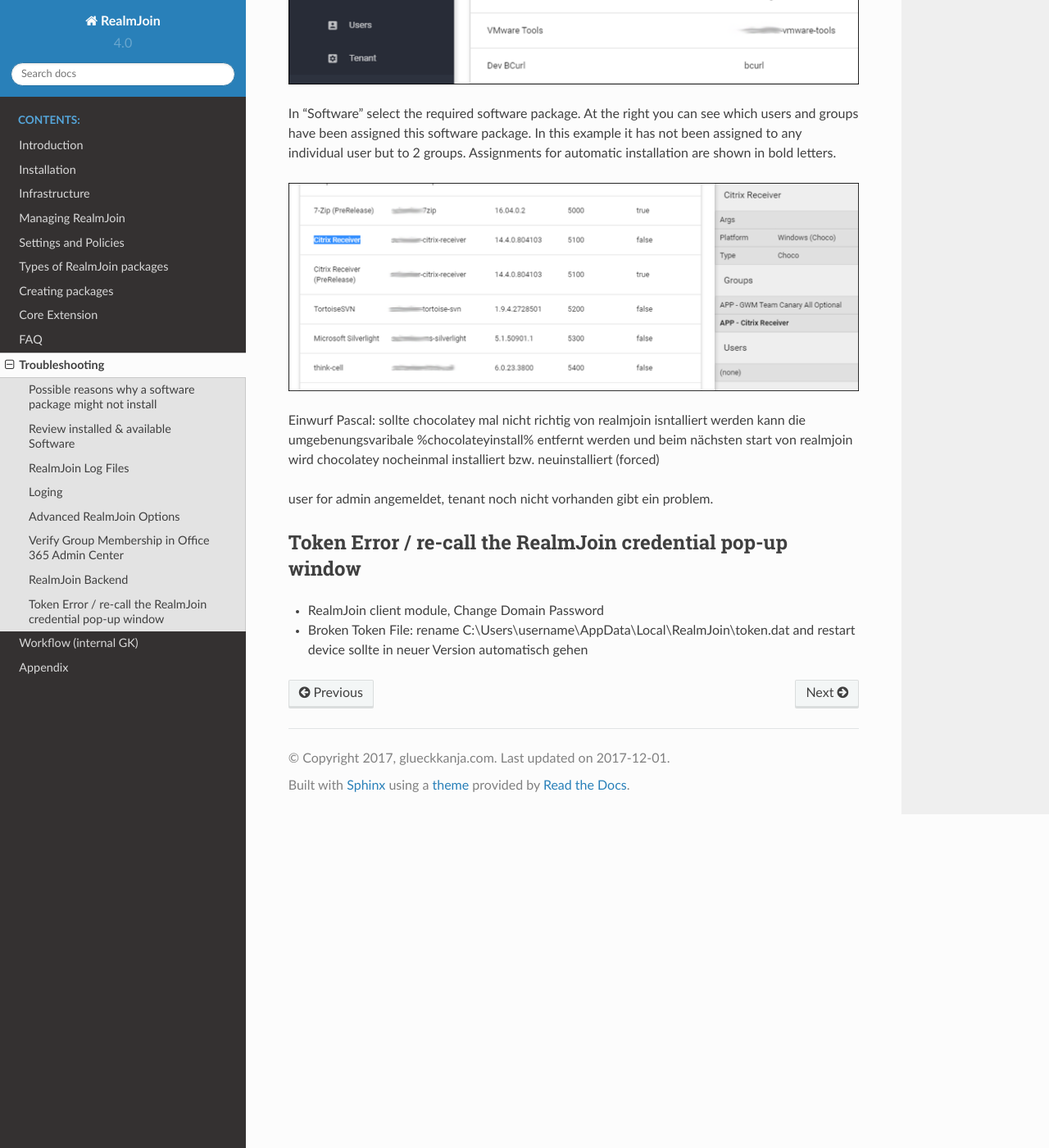
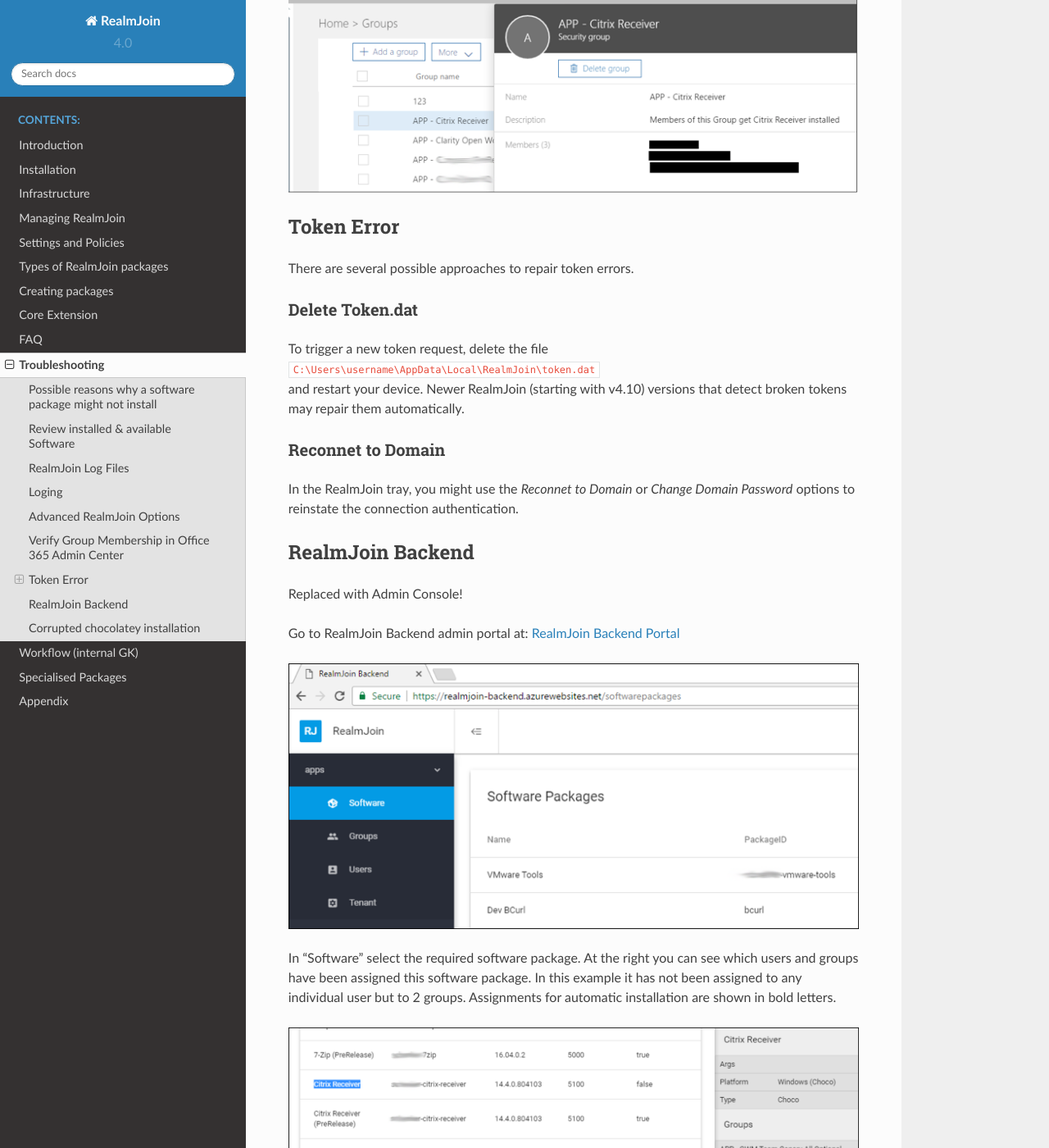
Before and after one commit to bb-froggy/realmjoin-docs, a Sphinx documentation site: the page built from docs/troubleshooting.md, in a window 1280 px wide and 1400 px high, scrolled down 7840 px. Shown: the whole window at 82% size. Built offline with Sphinx 7.4.7 and the Read the Docs theme 2.0.0, drawn with Linux system fonts in a browser that asks for light colours; some of the changed text lies outside the part shown.

```diff
--- a/docs/index.rst
+++ b/docs/index.rst
@@ -28,6 +28,7 @@
    faq
    troubleshooting
    packaging-workflow
+   specialised-packages
    appendix
 
 Indices and tables
--- a/docs/troubleshooting.md
+++ b/docs/troubleshooting.md
@@ -67,6 +67,8 @@
 
 ![Log](./media/rj-msi-log.png)
 
+Alternatively the logs can be automatically collected and save to the current users desktop via the debug window (see section below).
+
 ## Advanced RealmJoin Options
 
 Hold “control” & “shift” keys and klick RealmJoin Tray icon. Select “Show Debug Window”.
@@ -93,6 +95,10 @@
 
 ![Advanced](./media/rjx-debug-menu-six.png)
 
+You can collect the RealmJoin logfiles automatically.
+
+![Advanced](./media/rjx-debug-menu-seven.png)
+
 ## Verify Group Membership in Office 365 Admin Center
 
 You need to know the Software Distribution Group to which the software should be deployed.
@@ -105,8 +111,18 @@
 
 ![O365 Portal](./media/o365-portal-two.png)
 
+## Token Error
+There are several possible approaches to repair token errors.
+### Delete Token.dat
+To trigger a new token request, delete the file
+``C:\Users\username\AppData\Local\RealmJoin\token.dat``
+and restart your device. Newer RealmJoin (starting with v4.10) versions that detect broken tokens may repair them automatically.
+
+### Reconnet to Domain
+
+In the RealmJoin tray, you might use the *Reconnet to Domain* or *Change Domain Password* options to reinstate the connection authentication.
 ## RealmJoin Backend
-Replace with Admin Console!
+Replaced with Admin Console!
 
 Go to RealmJoin Backend admin portal at: [RealmJoin Backend Portal](https://realmjoin-backend.azurewebsites.net)
 
@@ -118,16 +134,6 @@
 
 ![RealmJoin Portal](./media/rjserver-two.png)
 
-
-Einwurf Pascal: sollte chocolatey mal nicht richtig von realmjoin isntalliert werden kann die umgebenungsvaribale %chocolateyinstall% entfernt werden und beim nächsten start von realmjoin wird chocolatey nocheinmal installiert
-bzw. neuinstalliert (forced)
-
-
-
-user for admin angemeldet, tenant noch nicht vorhanden gibt ein problem.
-
-
-## Token Error / re-call the RealmJoin credential pop-up window
-* RealmJoin client module, Change Domain Password
-* Broken Token File: rename C:\Users\username\AppData\Local\RealmJoin\token.dat and restart device
-sollte in neuer Version automatisch gehen
+## Corrupted chocolatey installation
+If the installation of software packages produce error messages hinting to a corrupt chocolatey installation, it is possible to reenforce the automatic chocolatey installation through RealmJoin.
+To do so, remove the *%chocolatey%* environment variable and enforce a reboot of the client machine and the RealmJoin agent. This will trigger a reinstallation of chocolatey.
```
Also changed, not shown: docs/managing-realmjoin.md (+6 -6 lines), docs/specialised-packages.md (added, +25 -0 lines), docs/media/rj-ac-package-dependency.png, docs/media/rj-install-dependent.png, docs/media/rj_debugfenster_neu.png (added), docs/media/rjx-debug-menu-five.png, docs/media/rjx-debug-menu-seven.png (added), docs/media/rjx-debug-menu-three.png, docs/media/rjx-debug-menu-two.png.
